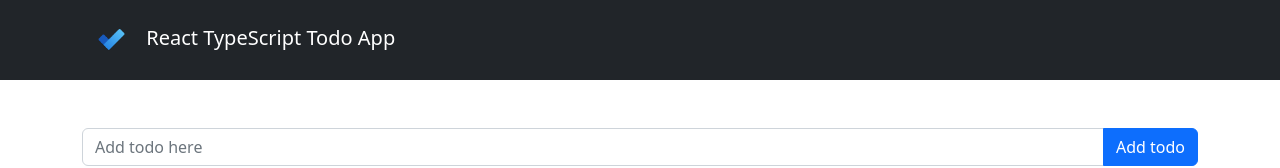
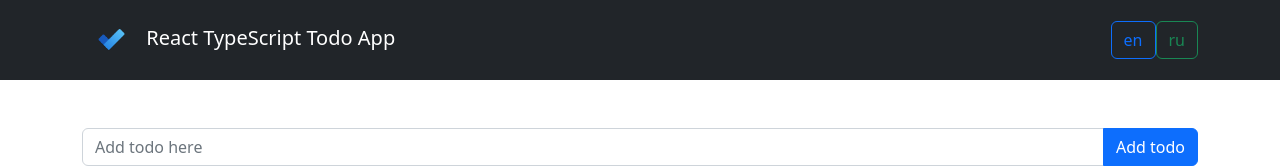
Before and after one commit to a-sahonchik/nodejs-todo-list, a React app: page / in a window 1280 px wide. Shown: the top 168 px of the page. Built offline with nearby package versions, Linux system fonts and the light colour scheme.

Commit message:
add localization

```diff
--- a/package.json
+++ b/package.json
@@ -48,9 +48,13 @@
     "@typescript-eslint/parser": "^5.40.1",
     "bootstrap": "^5.2.2",
     "eslint-plugin-jsx-a11y": "^6.6.1",
+    "i18next": "^22.0.3",
+    "i18next-browser-languagedetector": "^7.0.0",
+    "i18next-http-backend": "^2.0.0",
     "lodash": "^4.17.21",
     "react": "^18.2.0",
     "react-bootstrap": "^2.5.0",
-    "react-dom": "^18.2.0"
+    "react-dom": "^18.2.0",
+    "react-i18next": "^12.0.0"
   }
 }
--- /dev/null
+++ b/public/locales/en/translation.json
@@ -0,0 +1,5 @@
+{
+  "Add todo here": "Add todo here",
+  "Add todo": "Add todo",
+  "hello": "Hello"
+}
--- /dev/null
+++ b/public/locales/ru/translation.json
@@ -0,0 +1,4 @@
+{
+  "Add todo here": "Введите задачу",
+  "Add todo": "Создать задачу"
+}
--- a/src/components/addItem.tsx
+++ b/src/components/addItem.tsx
@@ -1,4 +1,5 @@
 import React, { useState } from 'react'
+import { useTranslation } from 'react-i18next'
 
 import Form from 'react-bootstrap/Form'
 import Button from 'react-bootstrap/Button'
@@ -10,6 +11,8 @@
 export const AddItem: React.FC<Props> = ({ addTodoItem }) => {
   const [text, setText] = useState('')
 
+  const { t } = useTranslation()
+
   return (
     <div className="mt-5 mb-5">
       <Form>
@@ -17,7 +20,7 @@
           <Form.Control
             type="text"
             value={text}
-            placeholder="Add todo here"
+            placeholder={t('Add todo here')}
             onChange={(e) => {
               setText(e.target.value)
             }}
@@ -30,7 +33,7 @@
               setText('')
             }}
           >
-            Add todo
+            {t('Add todo')}
           </Button>
         </div>
       </Form>
--- a/src/components/app.tsx
+++ b/src/components/app.tsx
@@ -4,9 +4,11 @@
 import { TodoList } from './todoList'
 import { AddItem } from './addItem'
 import { v4 as uuidv4 } from 'uuid'
+import { useTranslation } from 'react-i18next'
 
 import Container from 'react-bootstrap/Container'
 import Navbar from 'react-bootstrap/Navbar'
+import Button from 'react-bootstrap/Button'
 
 export const App = (): JSX.Element => {
   const [todos, setTodos] = useState<TodoListItem[]>([])
@@ -73,6 +75,12 @@
     })
     .reverse()
 
+  const { i18n } = useTranslation()
+
+  const changeLanguage = (lng: string): void => {
+    i18n.changeLanguage(lng)
+  }
+
   return (
     <>
       <div id="header">
@@ -88,6 +96,22 @@
               />{' '}
               React TypeScript Todo App
             </Navbar.Brand>
+            <div className="justify-content-end">
+              <Button
+                variant={i18n.language === 'en' ? 'primary' : 'outline-primary'}
+                type="button"
+                onClick={() => changeLanguage('en')}
+              >
+                en
+              </Button>
+              <Button
+                variant={i18n.language === 'ru' ? 'success' : 'outline-success'}
+                type="button"
+                onClick={() => changeLanguage('ru')}
+              >
+                ru
+              </Button>
+            </div>
           </Container>
         </Navbar>
       </div>
--- a/src/index.tsx
+++ b/src/index.tsx
@@ -3,6 +3,7 @@
 import React from 'react'
 import ReactDOM from 'react-dom/client'
 import { App } from './components/app'
+import './service/i18n'
 
 const root = ReactDOM.createRoot(document.getElementById('root') as HTMLElement)
 
--- /dev/null
+++ b/src/service/i18n.ts
@@ -0,0 +1,31 @@
+import i18n from 'i18next'
+import { initReactI18next } from 'react-i18next'
+import Backend from 'i18next-http-backend'
+import LanguageDetector from 'i18next-browser-languagedetector'
+
+import * as enTranslation from '../../public/locales/en/translation.json'
+import * as ruTranslation from '../../public/locales/ru/translation.json'
+
+const resources = {
+  en: {
+    translation: enTranslation,
+  },
+  ru: {
+    translation: ruTranslation,
+  },
+}
+
+i18n
+  .use(initReactI18next)
+  .use(Backend)
+  .use(LanguageDetector)
+  .init({
+    resources,
+    fallbackLng: 'en',
+    debug: true,
+    interpolation: {
+      escapeValue: false,
+    },
+  })
+
+export default i18n
--- a/tsconfig.json
+++ b/tsconfig.json
@@ -10,5 +10,6 @@
     "moduleResolution": "node",
     "allowSyntheticDefaultImports": true,
     "strictNullChecks": true,
+    "resolveJsonModule": true,
   }
 }
```
Also changed, not shown: 1 other file (tests, documents, lock files or other folders).
